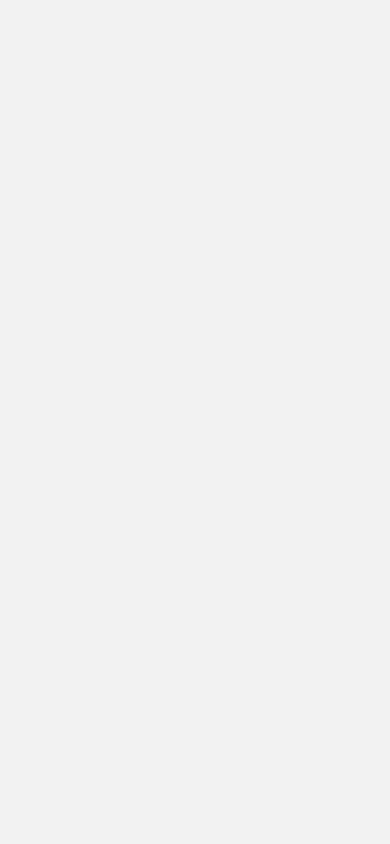
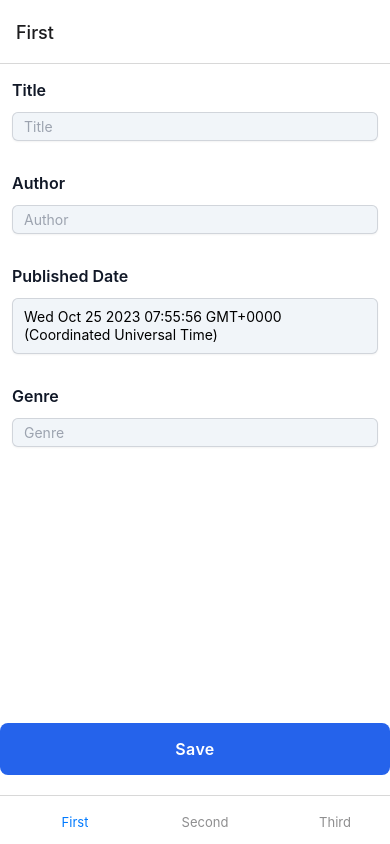
Before and after one commit to jbagaresgaray/react-native-supabase-crud, a React Native app: screen / in a window 390 px wide. Built offline with nearby package versions, Linux system fonts and the light colour scheme; no server answers; the database is empty.

Commit message:
added Bottom tab navigation

```diff
--- a/App.tsx
+++ b/App.tsx
@@ -3,7 +3,7 @@ import React from "react";
 import { GestureHandlerRootView } from "react-native-gesture-handler";
 import { QueryClientProvider } from "react-query";
 
-import RootNavigation from "./src/navigators";
+import BottomTabs from "./src/navigators/BottomTabs";
 import queryClient from "./src/services/query";
 
 export default function App() {
@@ -11,7 +11,7 @@ export default function App() {
     <GestureHandlerRootView style={{ flex: 1 }}>
       <QueryClientProvider client={queryClient}>
         <NavigationContainer>
-          <RootNavigation />
+          <BottomTabs />
         </NavigationContainer>
       </QueryClientProvider>
     </GestureHandlerRootView>
--- a/package.json
+++ b/package.json
@@ -14,6 +14,8 @@
     "@hookform/resolvers": "^3.3.2",
     "@react-native-async-storage/async-storage": "1.18.2",
     "@react-native-community/datetimepicker": "7.2.0",
+    "@react-navigation/bottom-tabs": "^6.5.11",
+    "@react-navigation/material-top-tabs": "^6.6.5",
     "@react-navigation/native": "^6.1.9",
     "@react-navigation/native-stack": "^6.9.16",
     "@supabase/supabase-js": "^2.38.3",
@@ -26,9 +28,11 @@
     "react-hook-form": "^7.47.0",
     "react-native": "0.72.6",
     "react-native-gesture-handler": "^2.13.4",
+    "react-native-pager-view": "^6.2.2",
     "react-native-reanimated": "^3.5.4",
     "react-native-safe-area-context": "^4.7.3",
     "react-native-screens": "^3.27.0",
+    "react-native-tab-view": "^3.5.2",
     "react-native-url-polyfill": "^2.0.0",
     "react-query": "^3.39.3",
     "typescript": "^5.1.3",
--- /dev/null
+++ b/src/navigators/BottomTabs.tsx
@@ -0,0 +1,29 @@
+import { createBottomTabNavigator } from "@react-navigation/bottom-tabs";
+import React, { useEffect } from "react";
+
+import useGetAllAuthors from "../hooks/useGetAllAuthors";
+import EmptyScreen from "../screens/EmptyScreen";
+import ListScreen from "../screens/ListScreen";
+import MainScreen from "../screens/MainScreen";
+
+const BottomTab = createBottomTabNavigator();
+
+const BottomTabs = () => {
+  const getAllAuthorsMutation = useGetAllAuthors();
+
+  useEffect(() => {
+    getAllAuthorsMutation.mutate();
+  }, []);
+
+  return (
+    <BottomTab.Navigator
+      screenOptions={{ tabBarIconStyle: { display: "none" }, tabBarLabelPosition: 'beside-icon' }}
+    >
+      <BottomTab.Screen name="First" component={MainScreen} />
+      <BottomTab.Screen name="Second" component={ListScreen} />
+      <BottomTab.Screen name="Third" component={EmptyScreen} />
+    </BottomTab.Navigator>
+  );
+};
+
+export default BottomTabs;
--- /dev/null
+++ b/src/screens/EmptyScreen.tsx
@@ -0,0 +1,12 @@
+import { View, Text, SafeAreaView } from "react-native";
+import React from "react";
+
+const EmptyScreen = () => {
+  return (
+    <SafeAreaView className="bg-white flex flex-1 items-center justify-center">
+      <Text>EmptyScreen</Text>
+    </SafeAreaView>
+  );
+};
+
+export default EmptyScreen;
--- a/src/screens/ListScreen.tsx
+++ b/src/screens/ListScreen.tsx
@@ -6,6 +6,7 @@ import {
   RefreshControl,
   SafeAreaView,
   Image,
+  ActivityIndicator,
 } from "react-native";
 import useAuthorStore from "../stores/useAuthorStore";
 import useGetAllAuthors from "../hooks/useGetAllAuthors";
@@ -58,7 +59,12 @@ const ListScreen = () => {
   };
 
   return (
-    <SafeAreaView>
+    <SafeAreaView className="flex-1 flex bg-white">
+      {isLoading && !refreshing ? (
+        <View className="flex flex-1 justify-center items-center">
+          <ActivityIndicator size="large" />
+        </View>
+      ) : (
         <FlatList
           data={authors}
           renderItem={(item) => renderItem(item)}
@@ -66,6 +72,7 @@ const ListScreen = () => {
             <RefreshControl refreshing={refreshing} onRefresh={onRefresh} />
           }
         />
+      )}
     </SafeAreaView>
   );
 };
```
Also changed, not shown: src/navigators/TopNavigation.tsx (added, +27 -0 lines), 1 other file (tests, documents, lock files or other folders). Lines whose indentation alone changed are shown as unchanged.
